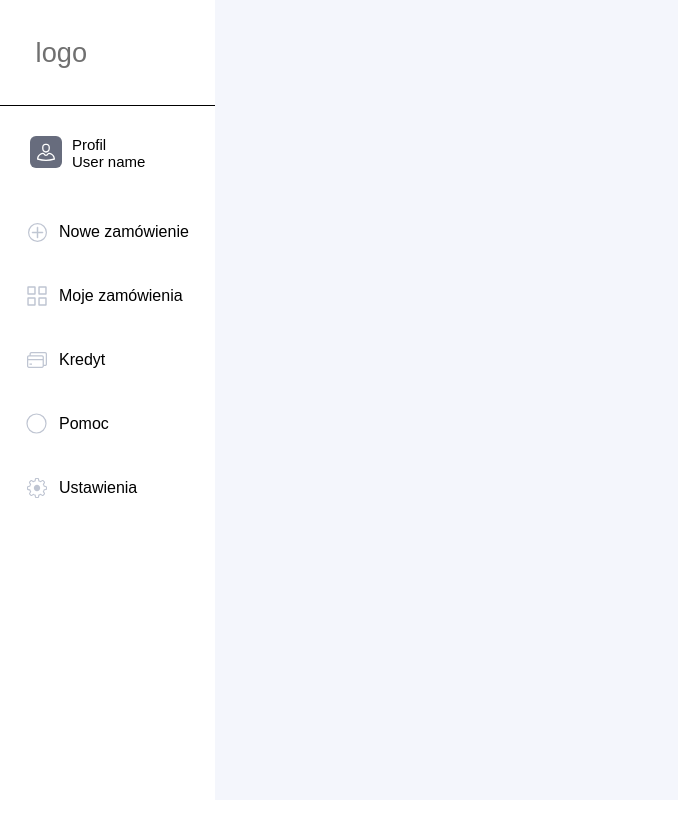
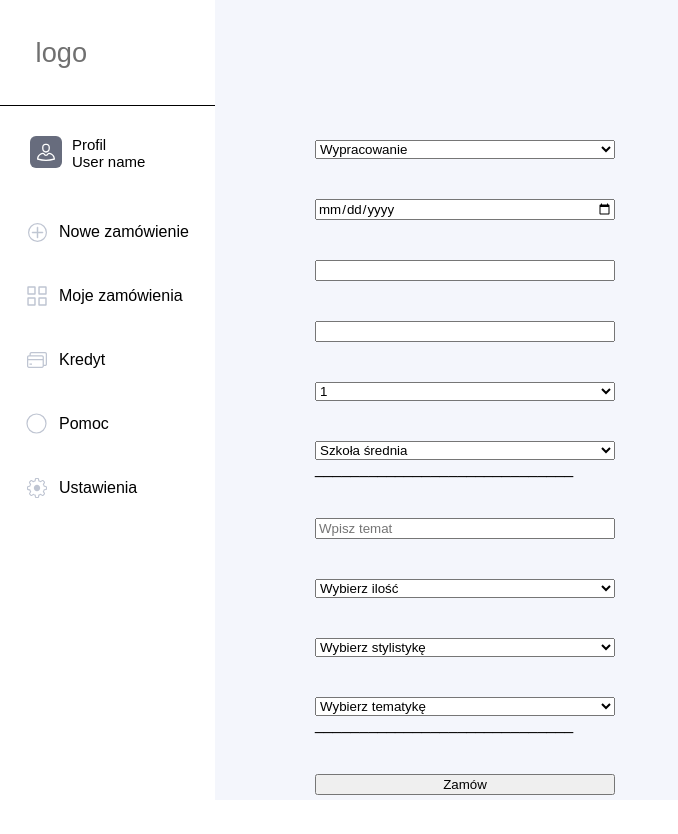
Before and after one commit to Wypracowania/Frontend, a React (Create React App) app: page /newOrder in a window 1280 px wide. Shown: the top 834 px of the page, without its empty margins (0-678 px from the left). Before the commit the page ends 800 px from the top, so only its background shows below. Built offline with nearby package versions, Linux system fonts and the light colour scheme.

Commit message:
add first newOrder form

```diff
--- a/src/App.js
+++ b/src/App.js
@@ -6,6 +6,7 @@ import Orders from 'pages/orders/Orders';
 import Login from './pages/authentication/login';
 import PageOne from './pages/examplePage';
 import MainPageTemplate from 'template/mainPageTemplate.js/MainPageTemplate';
+import NewOrder from 'pages/orders/newOrder';
 
 function App() {
   return (
@@ -16,6 +17,7 @@ function App() {
           <Switch>
             <Route exact path="/" component={Orders} />
             <Route path="/page-one" component={PageOne} />
+            <Route path="/newOrder" component={NewOrder} />
           </Switch>
         </MainPageTemplate>
       </BrowserRouter>
--- a/src/pages/orders/Orders.js
+++ b/src/pages/orders/Orders.js
@@ -1,7 +1,12 @@
 import React from 'react';
+import { Link } from 'react-router-dom';
 
 const Orders = () => {
-  return <div>asd</div>;
+  return (
+    <Link to="/newOrder">
+      <button type="button">Nowe zamówienie</button>
+    </Link>
+  );
 };
 
 export default Orders;
--- /dev/null
+++ b/src/pages/orders/newOrder.js
@@ -0,0 +1,72 @@
+import React from 'react';
+import styled from 'styled-components';
+
+const StyledForm = styled.form`
+  display: flex;
+  flex-direction: column;
+  padding: 100px;
+
+  & > * {
+    width: 300px;
+    margin-top: 40px;
+  }
+`;
+
+const NewOrder = () => {
+  return (
+    <StyledForm action="#">
+      <select name="type" id="type">
+        <option value="Wypracowanie">Wypracowanie</option>
+        <option value="Esej">Esej</option>
+        <option value="Wiersz">Wiersz</option>
+      </select>
+      <input
+        type="date"
+        name="deadline"
+        id="deadline"
+        placeholder="Ustaw datę"
+      />
+      <input type="number" name="pages" id="pages" />
+      <input type="number" name="words" id="words" />
+      <select name="line" id="line">
+        <option value="1">1</option>
+        <option value="2">2</option>
+        <option value="3">3</option>
+      </select>
+      <select name="grade" id="grade">
+        <option value="Wybierz tematykę">Szkoła średnia</option>
+        <option value="Wiersz">Podstawówka</option>
+        <option value="Esej">Studia</option>
+      </select>
+      _____________________________
+      <input
+        type="text"
+        name="subject"
+        id="subject"
+        placeholder="Wpisz temat"
+      />
+      <select name="sources" id="sources">
+        <option value="">Wybierz ilość</option>
+        <option value="Internet">Internet</option>
+        <option value="Wiedza">Wiedza</option>
+        <option value="Książki">Książki</option>
+      </select>
+      <select name="stylistyka" id="stylistyka">
+        <option value="">Wybierz stylistykę</option>
+        <option value="Proza">Proza</option>
+        <option value="Poezja">Poezja</option>
+        <option value="Liryka">Liryka</option>
+      </select>
+      <select name="subject" id="subject" placeholder="Wybierz tematykę">
+        <option value="Wybierz tematykę">Wybierz tematykę</option>
+        <option value="Wiersz">Wiersz</option>
+        <option value="Esej">Esej</option>
+        <option value="Wypracowanie">Wypracowanie</option>
+      </select>
+      _____________________________
+      <button type="submit">Zamów</button>
+    </StyledForm>
+  );
+};
+
+export default NewOrder;
```
